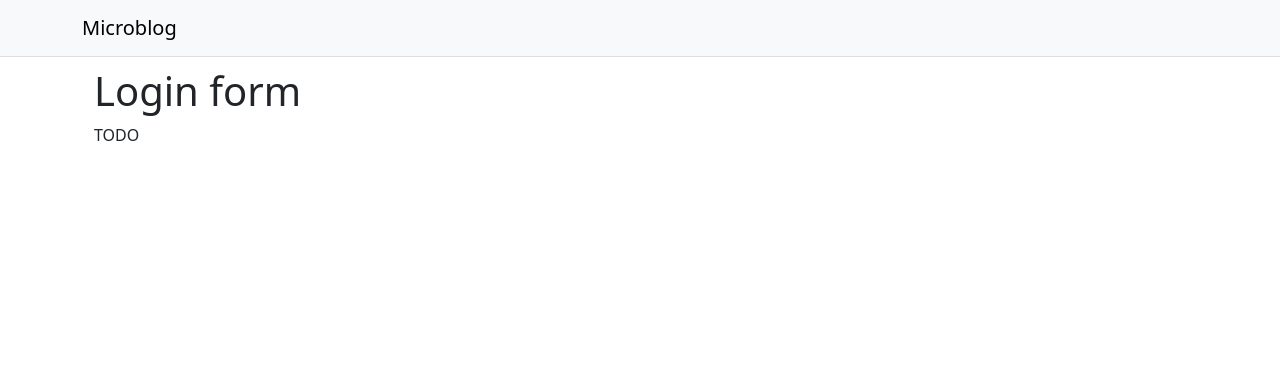
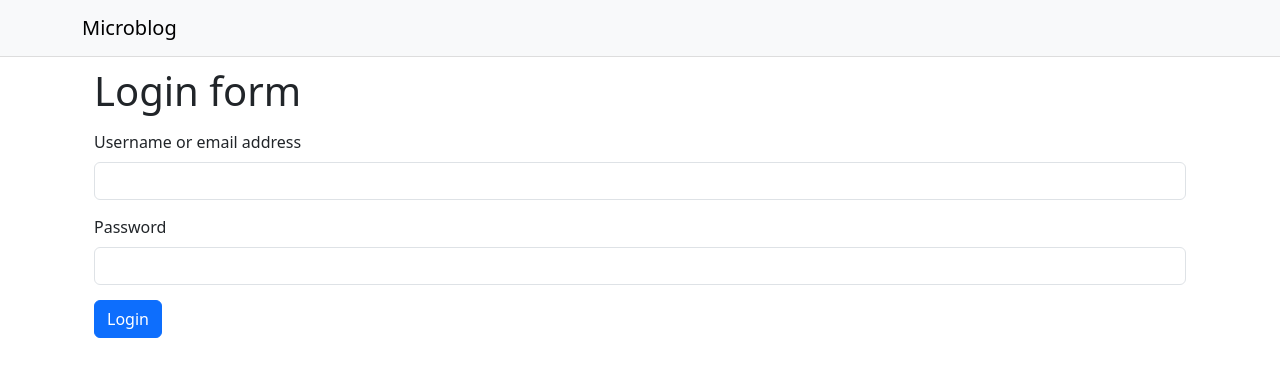
Before and after one commit to guimauveAstorDunc/NoobReactMicroblogLessons, a React (Create React App) app: page /login in a window 1280 px wide. Shown: the top 376 px of the page. Built offline with nearby package versions, Linux system fonts and the light colour scheme.

Commit message:
Unimplemented but Visible Login Page.

```diff
--- /dev/null
+++ b/src/components/InputField.js
@@ -0,0 +1,17 @@
+import Form from 'react-bootstrap/Form';
+
+export default function InputField(
+    { name, label, type, placeholder, error, fieldRef }
+) {
+    return (
+        <Form.Group controlId={name} className="InputField">
+            {label && <Form.Label>{label}</Form.Label>}
+            <Form.Control
+                type={type || 'text'}
+                placeholder={placeholder}
+                ref={fieldRef}
+            />
+            <Form.Text className="text-danger">{error}</Form.Text>
+        </Form.Group>
+    );
+}
--- a/src/index.css
+++ b/src/index.css
@@ -71,3 +71,7 @@
   margin: 10px auto;
   text-align: right;
 }
+
+.InputField {
+  margin: 15px auto;
+}
--- a/src/pages/LoginPage.js
+++ b/src/pages/LoginPage.js
@@ -1,10 +1,28 @@
+import { useState } from 'react';
+import Form from 'react-bootstrap/Form';
+import Button from 'react-bootstrap/Button';
 import Body from '../components/Body';
+import InputField from '../components/InputField';
 
-export default function ExplorePage() {
+export default function LoginPage() {
+    const [formErrors, setFormErrors] = useState({});
+
+    const onSubmit = (ev) => {
+        ev.preventDefault();
+        console.log('handle form here');
+    };
     return (
         <Body>
             <h1>Login form</h1>
-            <p>TODO</p>
+            <Form onSubmit={onSubmit}>
+                <InputField
+                    name="username" label="Username or email address"
+                    error={formErrors.username} />
+                <InputField
+                    name="password" label="Password" type="password"
+                    error={formErrors.password} />
+                <Button variant="primary" type="submit">Login</Button>
+            </Form>
         </Body>
     );
 }
```
